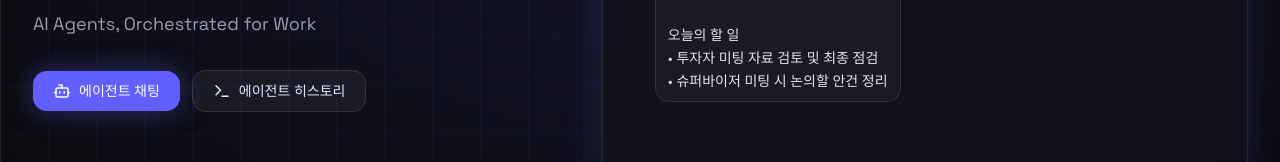
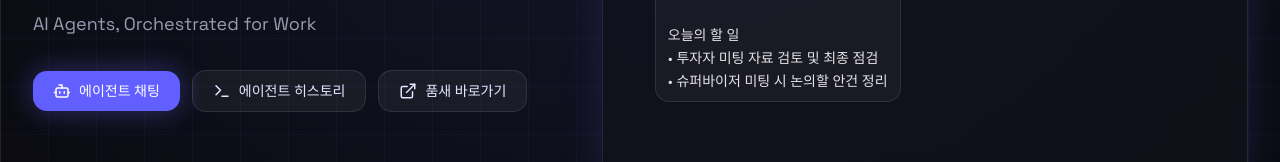
Before and after one commit to monenon-dev/monenon.cloud, a Next.js app in the folder frontend/: page / in a window 1280 px wide. Shown: the part 346-508 px from the top of the page. Built offline with nearby package versions, Linux system fonts and the light colour scheme; no server answers.

Commit message:
feat(home): 메인 상단에 품새 웹 바로가기 버튼 추가
Co-Authored-By: Claude Opus 5.5 <noreply@anthropic.com>

```diff
--- a/frontend/app/page.tsx
+++ b/frontend/app/page.tsx
@@ -9,6 +9,7 @@ import {
   BriefcaseBusiness,
   Files,
   FileBarChart,
+  ExternalLink,
   type LucideIcon,
 } from "lucide-react";
 
@@ -36,6 +37,9 @@ import { routes } from "@/lib/routes";
 import { fetchWeeklyReport, type WeeklyReport } from "@/lib/weekly-report-api";
 
 type AuthUser = { nickname: string; role: string };
+
+/** 개인 프로젝트 PUMSAE(태권도장 관리) 웹 바로가기. */
+const PUMSAE_WEB_URL = "https://pumsae.vercel.app";
 
 const FEATURE_PROMO_CARDS: {
   icon: LucideIcon;
@@ -194,6 +198,15 @@ export default function MoneoHomePage() {
                     <Terminal size={18} />
                     에이전트 히스토리
                   </Link>
+                  <a
+                    href={PUMSAE_WEB_URL}
+                    target="_blank"
+                    rel="noopener noreferrer"
+                    className="inline-flex items-center gap-2 rounded-xl border border-white/10 bg-white/5 px-5 py-2.5 text-sm font-medium text-indigo-100 transition-colors hover:border-indigo-400/30"
+                  >
+                    <ExternalLink size={18} aria-hidden />
+                    품새 바로가기
+                  </a>
                 </div>
               </div>
 
```
